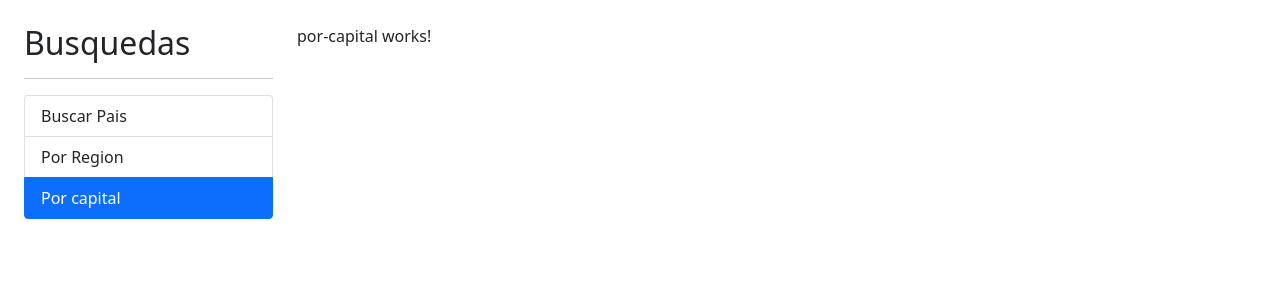
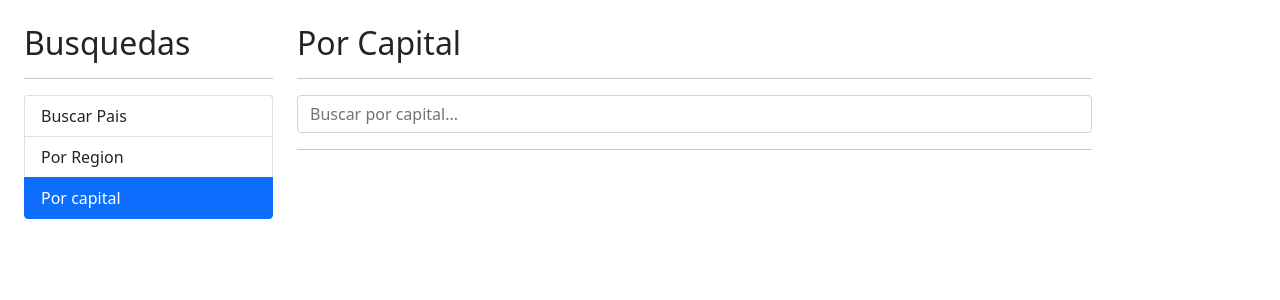
Before and after one commit to efraindrummer/CountriesAngular, an Angular app: page /capital in a window 1280 px wide. Shown: the top 300 px of the page. Built offline with nearby package versions, Linux system fonts and the light colour scheme.

Commit message:
por capital

```diff
--- a/src/app/pais/components/pais-input/pais-input.component.html
+++ b/src/app/pais/components/pais-input/pais-input.component.html
@@ -6,5 +6,6 @@
         placeholder="Buscar pais"
         class="form-control"
         (input)="teclaPresionada()"
+        [placeholder]="placeholder"
     >
 </form>
--- a/src/app/pais/components/pais-input/pais-input.component.ts
+++ b/src/app/pais/components/pais-input/pais-input.component.ts
@@ -1,4 +1,4 @@
-import { Component, EventEmitter, Output, OnInit } from '@angular/core';
+import { Component, EventEmitter, Output, OnInit, Input } from '@angular/core';
 import { Subject } from 'rxjs';
 import { debounceTime, min } from 'rxjs/operators';
 
@@ -13,6 +13,8 @@
 
   @Output() onEnter    :EventEmitter<string> = new EventEmitter();
   @Output() onDebounce :EventEmitter<string> = new EventEmitter();
+
+  @Input() placeholder: string = '';
 
   debouncer: Subject<string> = new Subject();
 
--- a/src/app/pais/components/pais-tabla/pais-tabla.component.html
+++ b/src/app/pais/components/pais-tabla/pais-tabla.component.html
@@ -14,7 +14,7 @@
             <td>
                 <img class="small-flag" [src]="pais.flag" alt="">
             </td>
-            <td>{{pais.name}}</td>
+            <td>{{pais.capital}}, {{pais.name}}</td>
             <td>{{pais.population | number}}</td>
             <td>
                 <a [routerLink]="[ '/pais', pais.alpha2Code ]">Ver...</a>
--- a/src/app/pais/pages/por-capital/por-capital.component.html
+++ b/src/app/pais/pages/por-capital/por-capital.component.html
@@ -1 +1,23 @@
-<p>por-capital works!</p>
+<h2>Por Capital</h2>
+<hr>
+
+<div class="row">
+    <div class="col">
+        <app-pais-input
+            (onEnter)="buscar($event)"
+            placeholder="Buscar por capital..."
+        ></app-pais-input>
+    </div>
+</div>
+
+<hr>
+
+<div *ngIf="hayError" class="alert alert-danger">
+    No se encontro nada con el termino {{termino}}
+</div>
+
+<div *ngIf="paises.length > 0" class="row">
+    <div class="col">
+        <app-pais-tabla [paises]="paises"></app-pais-tabla>
+    </div>
+</div>
--- a/src/app/pais/pages/por-capital/por-capital.component.ts
+++ b/src/app/pais/pages/por-capital/por-capital.component.ts
@@ -1,4 +1,6 @@
-import { Component, OnInit } from '@angular/core';
+import { Component } from '@angular/core';
+import { Country } from '../../interfaces/pais.interface';
+import { PaisService } from '../../services/pais.service';
 
 @Component({
   selector: 'app-por-capital',
@@ -6,11 +8,28 @@
   styles: [
   ]
 })
-export class PorCapitalComponent implements OnInit {
+export class PorCapitalComponent {
 
-  constructor() { }
+  termino: string = '';
+  hayError: boolean = false;
+  paises: Country[] = [];
 
-  ngOnInit(): void {
+  constructor(private paisService: PaisService){}
+
+  buscar(termino: string){
+    this.hayError = false;
+    this.termino = termino;
+
+    this.paisService.buscarCapital(termino)
+      .subscribe((paises) => {
+        console.log(paises);
+
+        this.paises = paises;
+
+      }, (err) => {
+        this.hayError = true;
+        this.paises = [];
+      });
   }
 
 }
--- a/src/app/pais/pages/por-pais/por-pais.component.html
+++ b/src/app/pais/pages/por-pais/por-pais.component.html
@@ -6,6 +6,7 @@
         <app-pais-input
             (onEnter)="buscar($event)"
             (onDebounce)="sugerencias($event)"
+            placeholder="Buscar por pais..."
         ></app-pais-input>
     </div>
 </div>
--- a/src/app/pais/services/pais.service.ts
+++ b/src/app/pais/services/pais.service.ts
@@ -16,4 +16,9 @@
     const url = `${this.apiUrl}/name/${termino}`;
     return this.http.get<Country[]>(url);
   }
+
+  buscarCapital(termino: string): Observable<Country[]> {
+    const url = `${this.apiUrl}/capital/${termino}`;
+    return this.http.get<Country[]>(url);
+  }
 }
```
